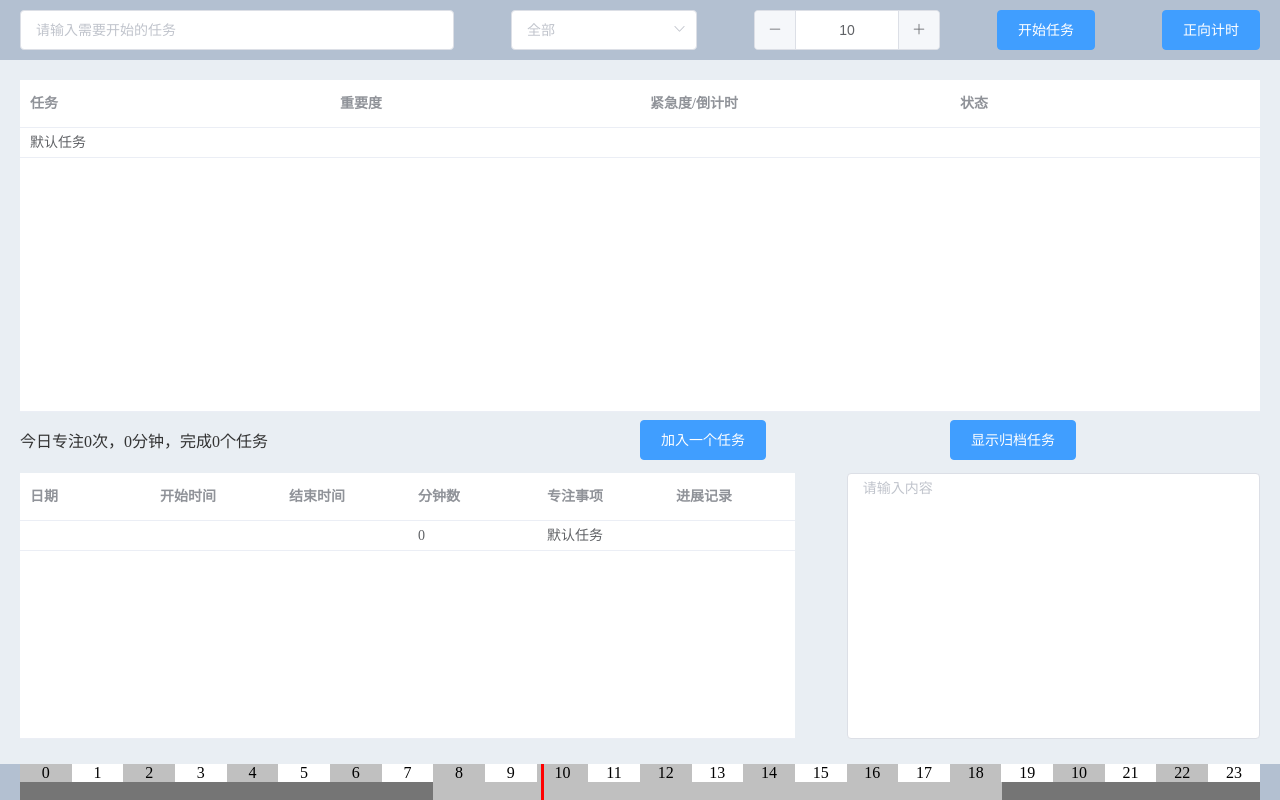
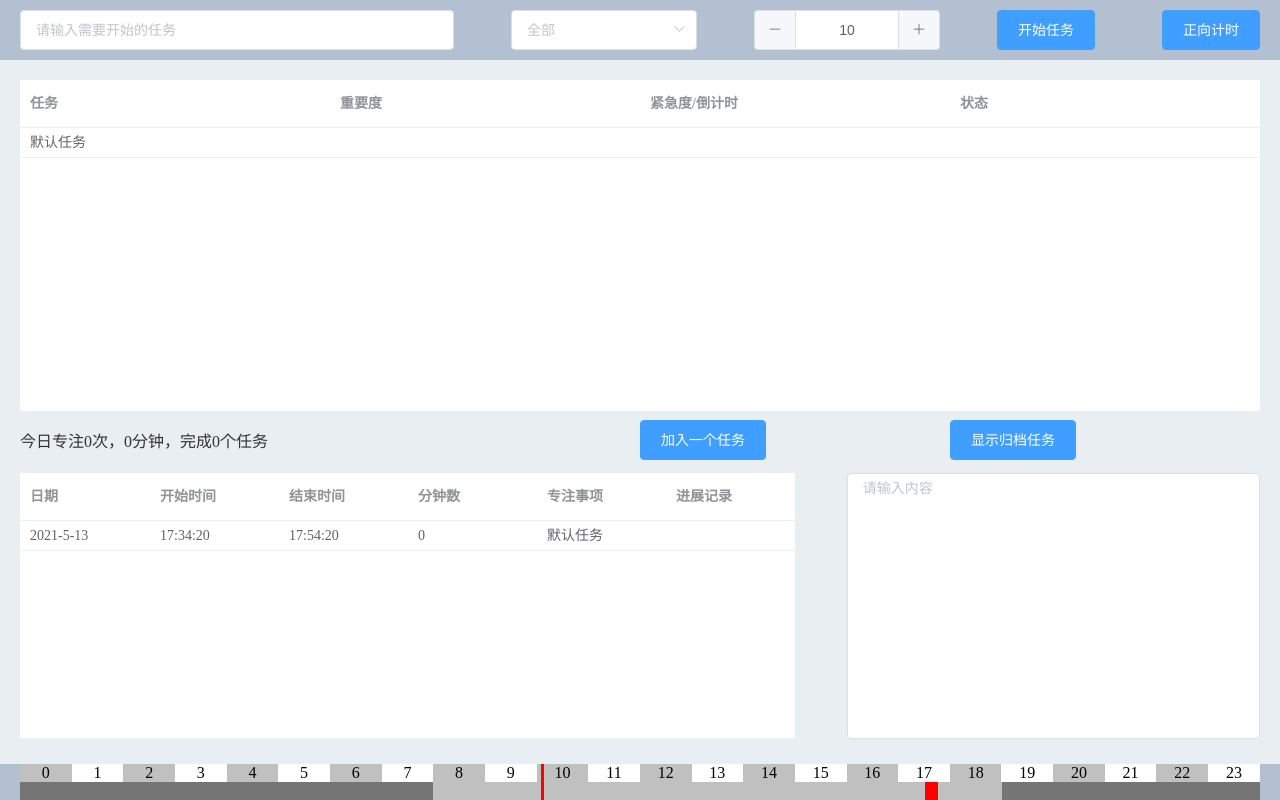
Before and after one commit to HEIWMM/GraduationProject, a Vue app: page / in a window 1280 px wide. Built offline with nearby package versions, Linux system fonts and the light colour scheme.

Commit message:
添加了任务块的展示

```diff
--- a/src/components/MainFooter.vue
+++ b/src/components/MainFooter.vue
@@ -21,7 +21,7 @@
       <el-col :span="1">17</el-col>
       <el-col :span="1">18</el-col>
       <el-col :span="1">19</el-col>
-      <el-col :span="1">10</el-col>
+      <el-col :span="1">20</el-col>
       <el-col :span="1">21</el-col>
       <el-col :span="1">22</el-col>
       <el-col :span="1">23</el-col>
@@ -46,10 +46,20 @@
         position: 'absolute',
         zIndex: 9,
         height: '18px',
-        width: getTaskBlockStyle(item.beginTime, item.endTime, 'width'),
-        borderLeft: '3px solid red',
+        width: getTaskBlockStyle(
+          item.date,
+          item.beginTime,
+          item.endTime,
+          'width'
+        ),
+        backgroundColor: 'red',
         top: '18px',
-        left: getTaskBlockStyle(item.beginTime, item.endTime, 'left'),
+        left: getTaskBlockStyle(
+          item.date,
+          item.beginTime,
+          item.endTime,
+          'left'
+        ),
       }"
     ></div>
   </div>
@@ -81,20 +91,23 @@ export default {
       //console.log("偏移值", { val, hours, minutes });
       this.$refs.markTime.style.left = val + "%";
     },
-    getTimeWidth(time) {
-      let { hours, minutes } = moment(time).toObject();
+    getTimeWidth(date, time) {
+      console.log("time", time);
+      console.log("moment", moment("2021-5-13-20:56:09").toObject());
+      let { hours, minutes } = moment(date + "-" + time).toObject();
       let val = parseInt(((hours * 60 + minutes) / (24 * 60)) * 100);
       return val;
     },
-    getTaskBlockStyle(start, end, style) {
+    getTaskBlockStyle(date, start, end, style) {
       console.log({ start, end });
-      let left = this.getTimeWidth(start);
-      let width = this.getTimeWidth(end) - left;
+      let left = start === "" ? 0 : this.getTimeWidth(date, start);
+      let width = end === "" ? 0 : this.getTimeWidth(date, end) - left;
       console.log({ width, left });
+      console.log('终点', this.getTimeWidth(date, end))
       if (style === "left") {
         return left + "%";
       } else if (style === "width") {
-        return 20 + width + "%";
+        return width + "%";
       }
     },
   },
--- a/src/store/store.js
+++ b/src/store/store.js
@@ -1,8 +1,8 @@
 // 新增数据文件
 export const subTasks = [{
-  date: '',
-  beginTime: '',
-  endTime: '',
+  date: '2021-5-13',
+  beginTime: '17:34:20',
+  endTime: '17:54:20',
   minuteCount: 0,
   focusOnMatters: '默认任务',
   processRecord: '',
```
